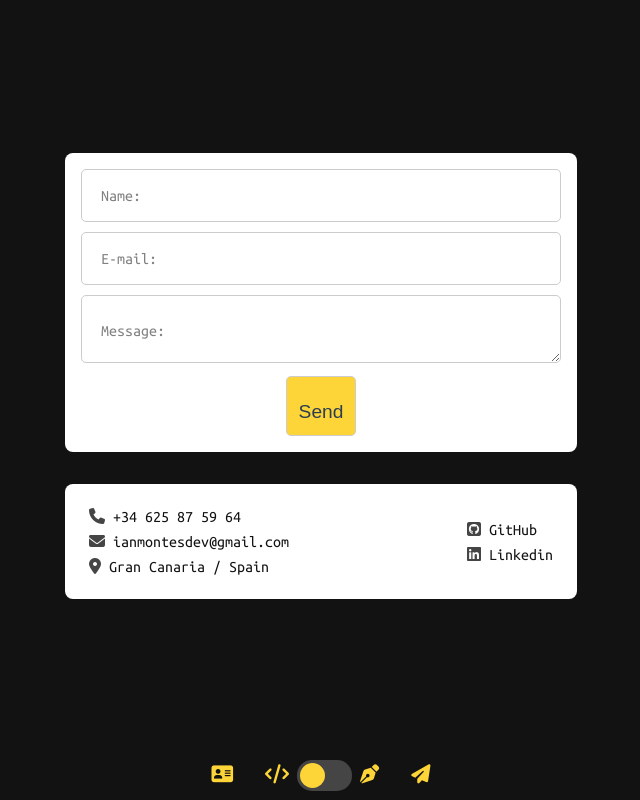
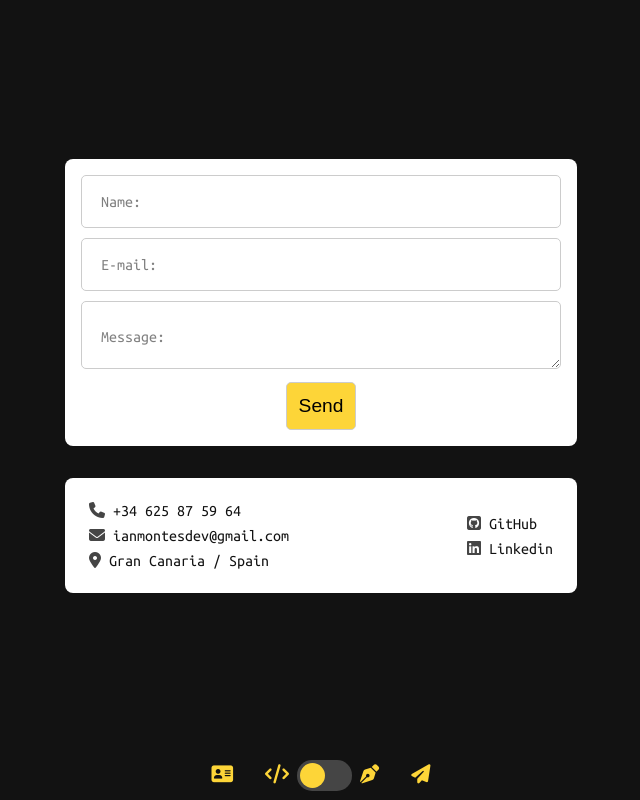
Before and after one commit to ianmontesdev/react-portfolio, a React (Vite) app: page /contact in a window 1280 px wide. Shown: the whole page, without its empty margins (319-959 px from the left). Built offline with nearby package versions, Linux system fonts and the light colour scheme.

Commit message:
Fixed a bug with the input submit

```diff
--- a/src/assets/css/Contact.css
+++ b/src/assets/css/Contact.css
@@ -77,7 +77,7 @@ form label {
   color: grey;
 }
 
-form input,
+form input:not([type="submit"]),
 form textarea {
   padding: 12px;
   padding-top: 24px;
@@ -92,8 +92,11 @@ form textarea {
 
 form input[type="submit"] {
   background-color: var(--yellow);
+  padding: 12px;
   font-size: 1.2rem;
   width: fit-content;
+  border: 1px solid #ccc;
+  border-radius: 5px;
 }
 
 form input:focus:not([type="submit"]),
```
